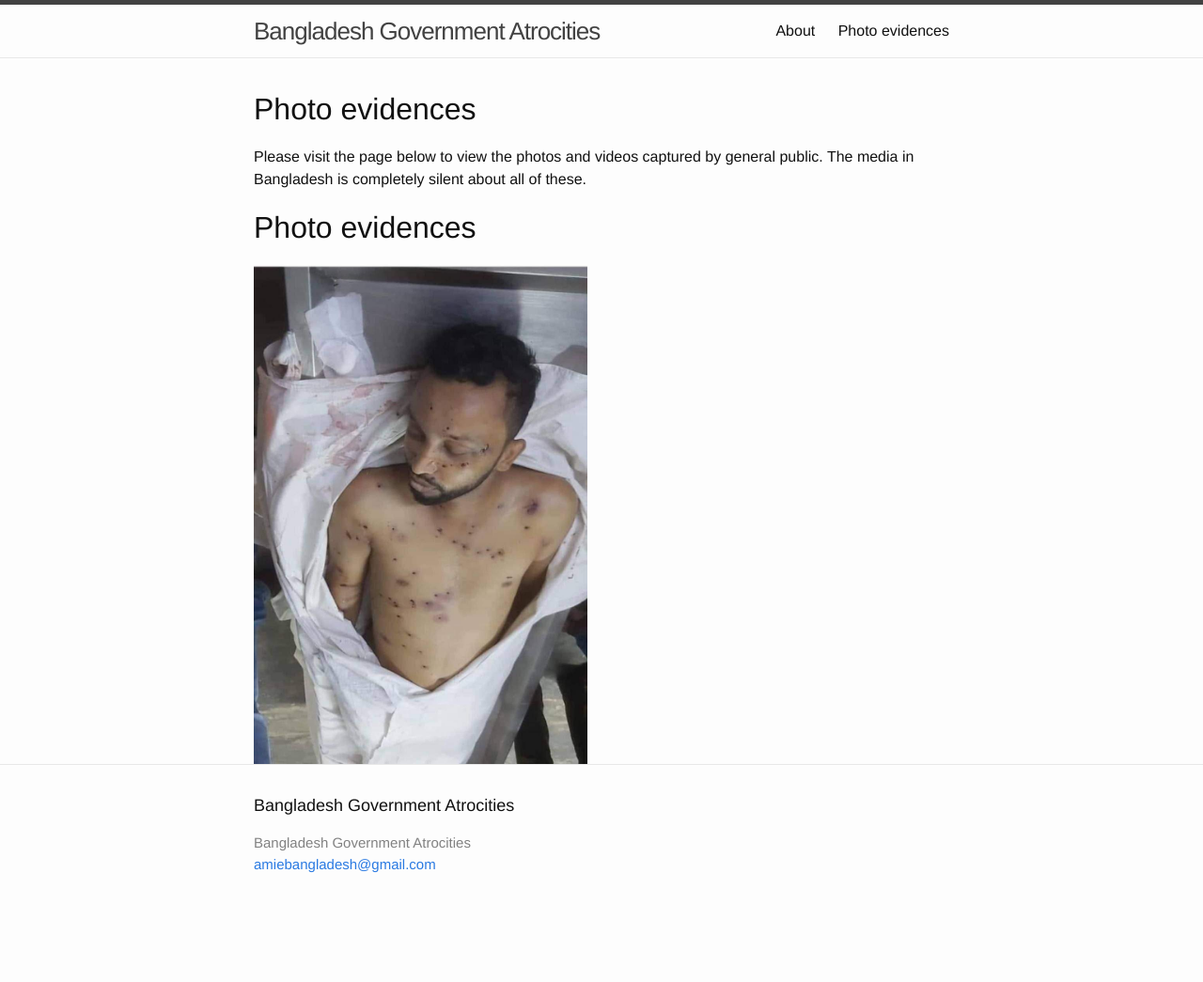
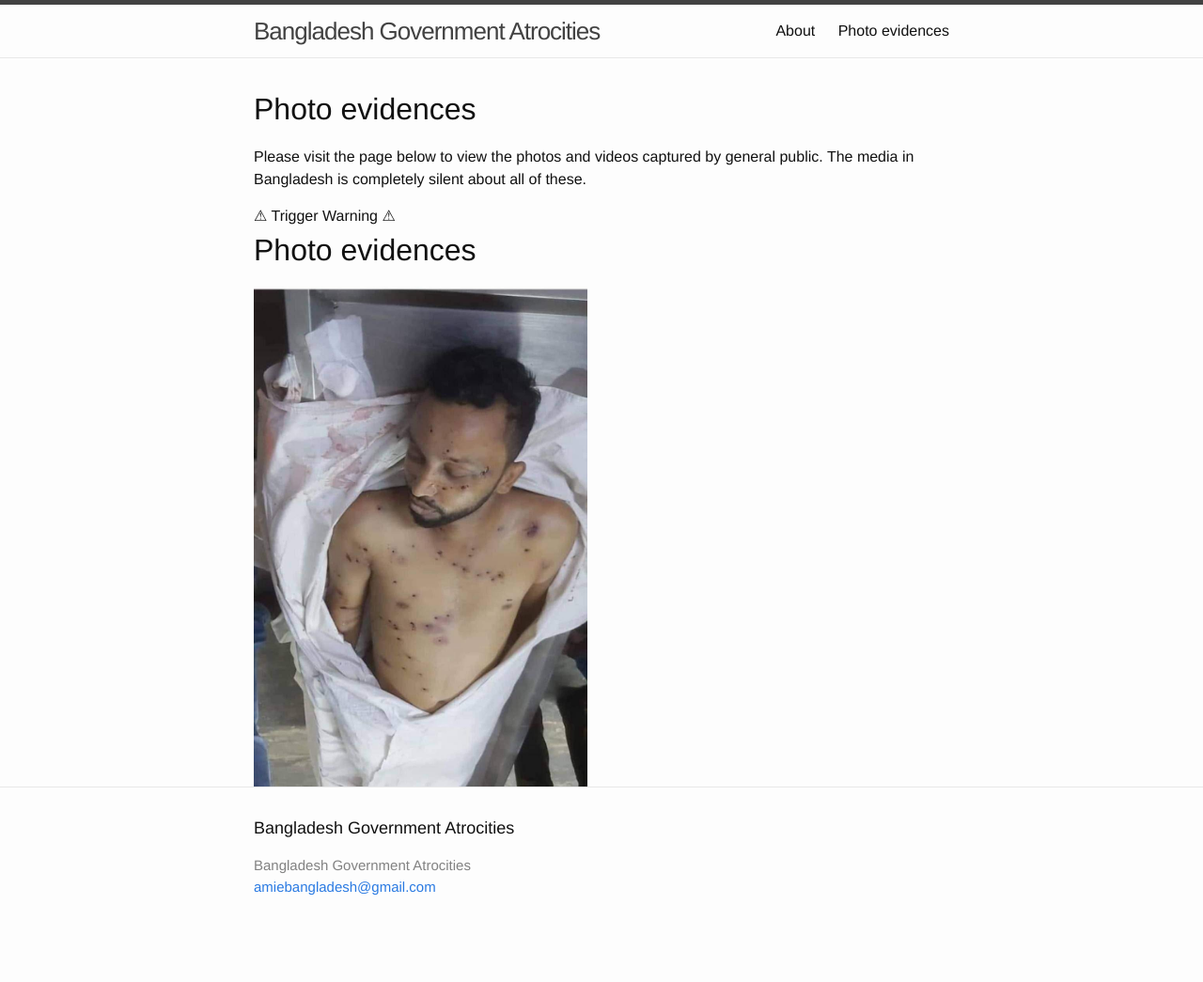
Before and after one commit to amiebangladesh/amiebangladesh.github.io, a Jekyll site: the page built from photography/index.html, in a window 1280 px wide. Shown: the whole page at 94% size. Built offline with Jekyll 4.4.1, drawn with Linux system fonts in a browser that asks for light colours; before the commit the page ends 1021 px from its top, so only the background shows below that.

Commit message:
Update index.html

```diff
--- a/photography/index.html
+++ b/photography/index.html
@@ -7,6 +7,8 @@ permalink: /photography/
 <h1>{{ page.title }}</h1>
 
 <p>Please visit the page below to view the photos and videos captured by general public. The media in Bangladesh is completely silent about all of these.</p>
+
+<span>&#9888;</span> Trigger Warning <span>&#9888;</span>
 
 {% assign count = 0 %}
 {% assign align = "left" %}
```
